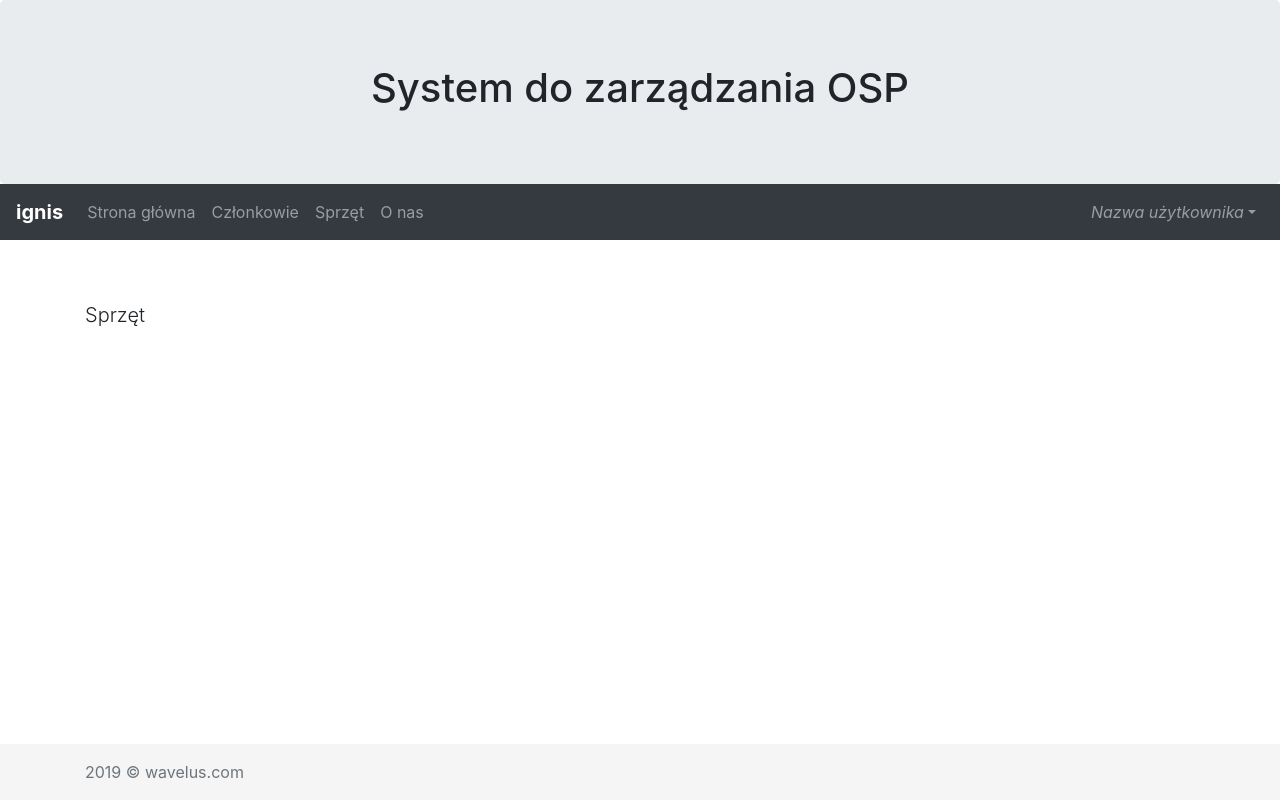
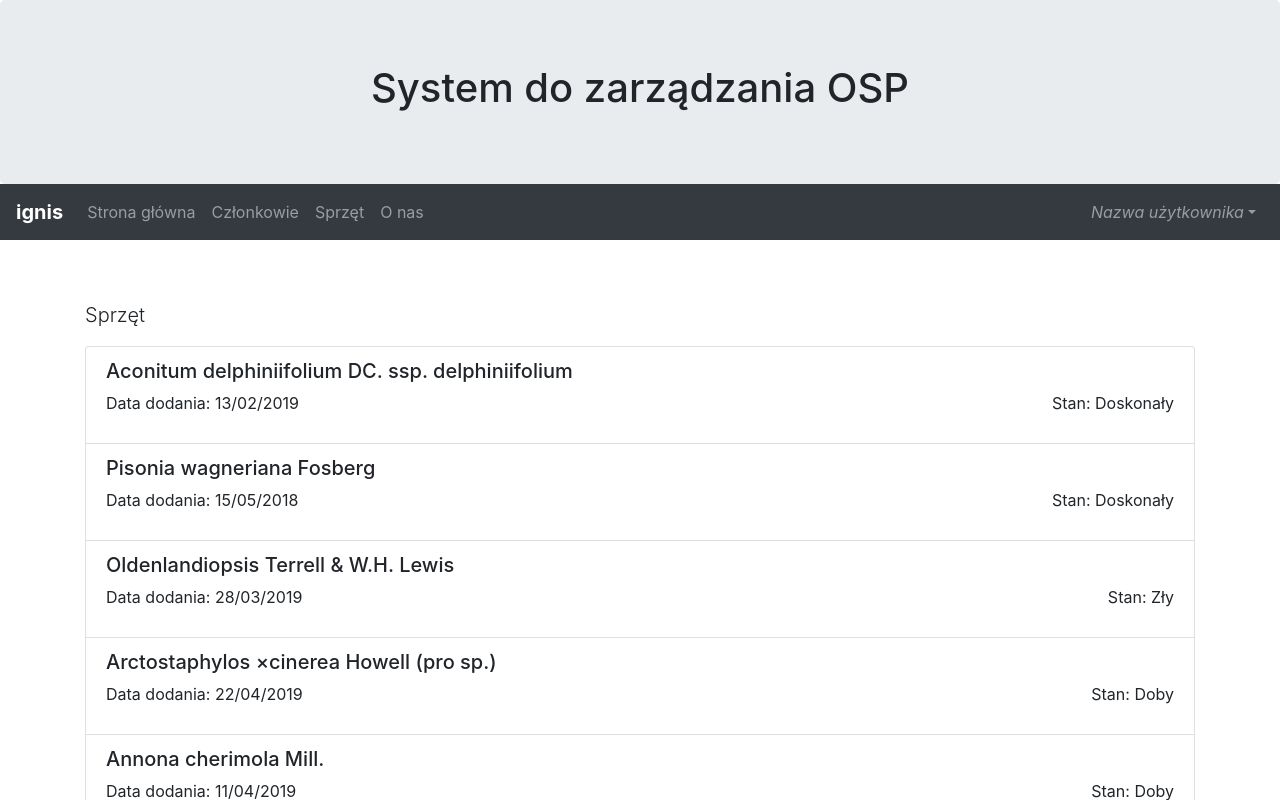
Before and after one commit to wavelus/ignis-panel, a Vue app in the folder frontend/: page /equipment in a window 1280 px wide. Shown: the top 800 px of the page. Built offline with nearby package versions, Linux system fonts and the light colour scheme.

Commit message:
add equipment views

```diff
--- a/frontend/src/assets/firefighters.json
+++ b/frontend/src/assets/firefighters.json
@@ -37,4 +37,4 @@
 {"id":37,"surname":"Braikenridge","name":"Kenny","age":43},
 {"id":38,"surname":"Cestard","name":"Pail","age":53},
 {"id":39,"surname":"Doerren","name":"Curry","age":76},
-{"id":40,"surname":"Philipeaux","name":"Gregor","age":11}]
+{"id":40,"surname":"Kolano","name":"Grzegorz","age":22}]
--- a/frontend/src/components/forms/FirefighterForm.vue
+++ b/frontend/src/components/forms/FirefighterForm.vue
@@ -86,9 +86,7 @@
             this.form.age = this.firefighterData.age;
         },
         methods: {
-            onSubmit(evt) {
-                evt.preventDefault();
-                alert(JSON.stringify(this.form));
+            onSubmit() {
             },
             onReset(evt) {
                 evt.preventDefault()
--- /dev/null
+++ b/frontend/src/components/lists/EquipmentList.vue
@@ -0,0 +1,35 @@
+<template>
+    <div>
+        <b-list-group>
+            <b-list-group-item v-for="item in equipmentVector" v-bind:key="item.id">
+                <p class="h5">{{item.equipmentName}}</p> Data dodania: {{item.addDate}}
+                <p class="float-right"> Stan: {{item.state}}</p>
+<!--                <FirefighterForm buttonLabel="Edytuj" :firefighterData="firefighterData"></FirefighterForm>-->
+            </b-list-group-item>
+        </b-list-group>
+    </div>
+</template>
+
+<script>
+    import equipment from "../../assets/equipment"
+    export default {
+        name: "EquipmentList",
+        computed: {
+            equipmentVector(){
+                return equipment.map((item)=>{
+                    return {
+                        id: String(item.id),
+                        equipmentName: item.eqipmentName,
+                        addDate: item.addDate,
+                        state: item.state
+                    }
+                })
+
+            }
+        }
+    }
+</script>
+
+<style scoped>
+
+</style>
--- a/frontend/src/components/lists/MembersList.vue
+++ b/frontend/src/components/lists/MembersList.vue
@@ -4,7 +4,7 @@
         <b-list-group>
             <b-list-group-item v-for="firefighterData in firefighterDataVector" v-bind:key="firefighterData.id">
                 <p class="h5">{{firefighterData.surname}} {{firefighterData.name}} </p>
-                <p class="text-right"> Wiek: {{firefighterData.age}}</p>
+                <p class="float-right"> Wiek: {{firefighterData.age}}</p>
                 <FirefighterForm buttonLabel="Edytuj" :firefighterData="firefighterData"></FirefighterForm>
             </b-list-group-item>
         </b-list-group>
--- a/frontend/src/views/Equipment.vue
+++ b/frontend/src/views/Equipment.vue
@@ -2,6 +2,7 @@
   <main role="main" class="flex-shrink-0">
       <div class="container">
           <p class="lead">Sprzęt</p>
+          <EquipmentList></EquipmentList>
       </div>
   </main>
 </template>
@@ -11,3 +12,10 @@ main > .container {
   padding: 60px 15px 0;
 }
 </style>
+
+<script>
+    import EquipmentList from "../components/lists/EquipmentList";
+    export default {
+        components: {EquipmentList}
+    }
+</script>
--- a/frontend/src/views/Members.vue
+++ b/frontend/src/views/Members.vue
@@ -1,6 +1,8 @@
 <template>
   <main role="main" class="flex-shrink-0">
+
       <div class="container">
+          <FirefighterForm class="float-right" buttonLabel="Dodaj członka"></FirefighterForm>
           <p class="lead">Człownkowie</p>
           <MembersList></MembersList>
       </div>
@@ -9,8 +11,9 @@
 
 <script>
     import MembersList from "../components/lists/MembersList"
+    import FirefighterForm from "../components/forms/FirefighterForm"
     export default {
-        components: {MembersList}
+        components: {MembersList, FirefighterForm}
     }
 </script>
 
```
